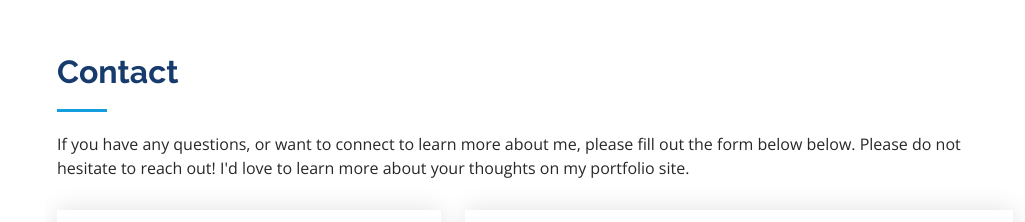
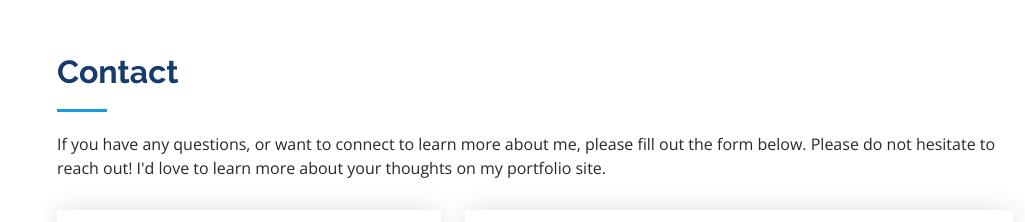
Before and after one commit to ckitzman/my_portfolio, a plain HTML site: page index.html in a window 1280 px wide. Shown: the part 6340-6562 px from the top of the page, without its empty margins (255-1280 px from the left). Drawn offline with nearby package versions, Linux system fonts and the light colour scheme.

Commit message:
Update index.html

```diff
--- a/index.html
+++ b/index.html
@@ -626,7 +626,7 @@
 
         <div class="section-title">
           <h2>Contact</h2>
-          <p>If you have any questions, or want to connect to learn more about me, please fill out the form below below. Please do not hesitate to reach out! I'd love to learn more about your thoughts on my portfolio site.</p>
+          <p>If you have any questions, or want to connect to learn more about me, please fill out the form below. Please do not hesitate to reach out! I'd love to learn more about your thoughts on my portfolio site.</p>
         </div>
 
         <div class="row" data-aos="fade-in">
```
